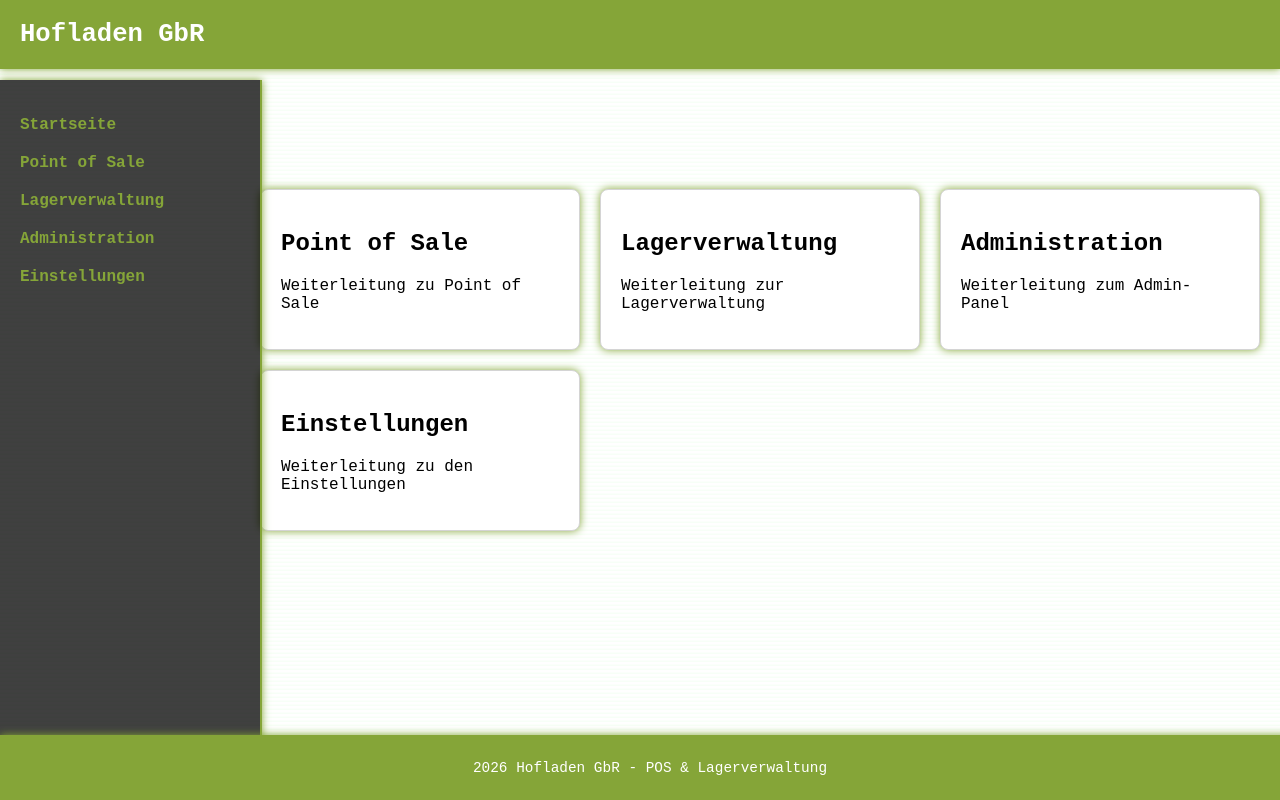
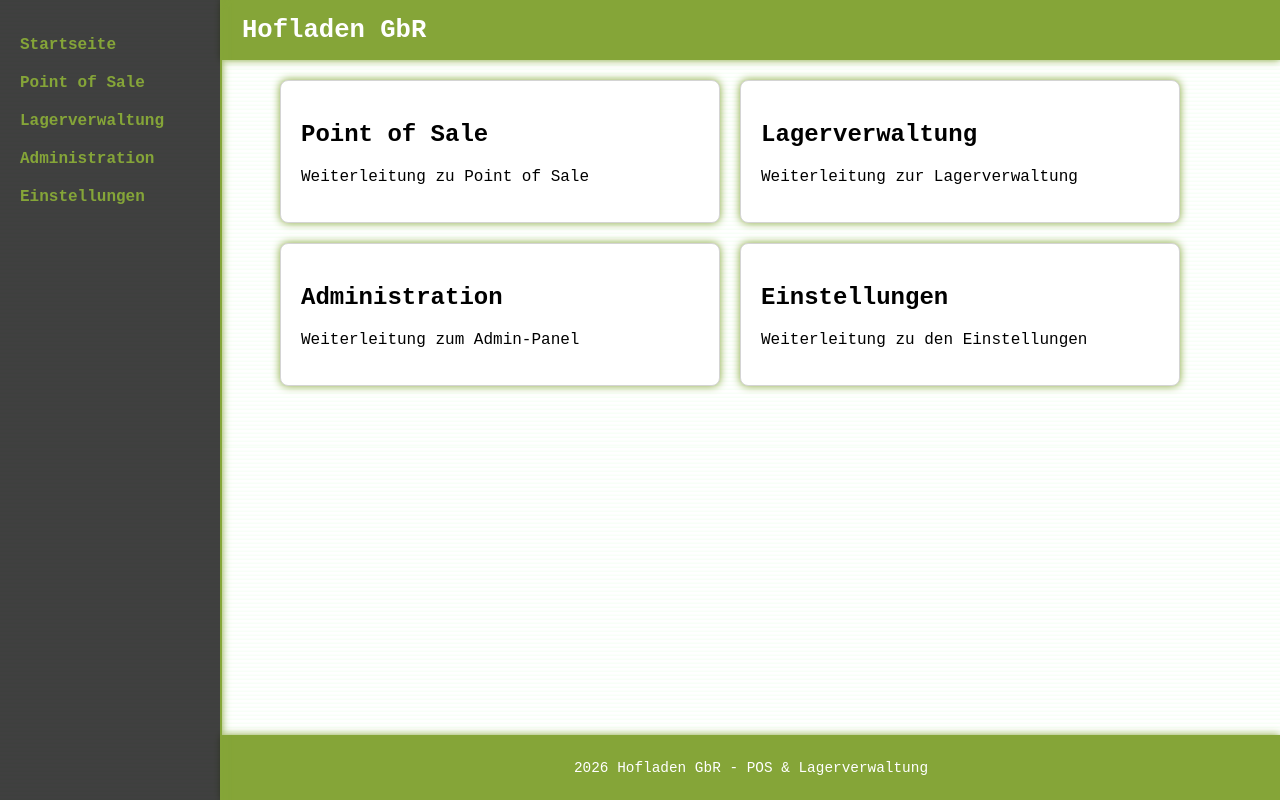
Before and after one commit to MarkiMarkOnline/PROJEKT_KUNDENAUFTRAG, a PHP site: page /index.php in a window 1280 px wide. Run offline with PHP 8.4, Linux system fonts and the light colour scheme.

Commit message:
Second Commit; Changes in Design [Header & Footer fixed in Position, grid in main-class geaendert]

```diff
--- a/assets/css/styles.css
+++ b/assets/css/styles.css
@@ -58,13 +58,19 @@ body {
    ======================================== */
 
 .header {
+    position: fixed;
+    top: 0;
+    left: 222px; /* Sidebar (220px) + Border (2px) */
+    right: 0;
+    height: 60px;
     background: var(--primary-green);
     color: white;
-    padding: var(--spacing-md);
+    padding: 0 var(--spacing-md);
     display: flex;
     justify-content: space-between;
     align-items: center;
     box-shadow: var(--glow-soft);
+    z-index: 99;
 }
 
 .header-logo h1 {
@@ -100,11 +106,11 @@ body {
     padding: var(--spacing-md);
     border-right: 2px solid var(--primary-green);
     box-shadow: var(--glow-soft);
-    height: 100vh;
     position: fixed;
     top: 0;
     left: 0;
-    margin-top: 80px; /* Platz für Header */
+    height: 100vh;
+    z-index: 100;
 }
 
 .sidebar ul {
@@ -135,15 +141,15 @@ body {
 .footer {
     position: fixed;
     bottom: 0;
-    left: 0;
-    width: 100%;
+    left: 222px; /* Sidebar (220px) + Border (2px) */
+    right: 0;
     background: var(--primary-green);
     color: white;
     text-align: center;
     padding: var(--spacing-sm);
     font-size: 0.9rem;
     box-shadow: var(--glow-soft);
-    z-index: 100;
+    z-index: 99;
 }
 
 
@@ -153,11 +159,13 @@ body {
 
 .grid {
     display: grid;
-    grid-template-columns: repeat(auto-fill, minmax(280px, 1fr));
+    grid-template-columns: 1fr 1fr;
+    grid-template-rows: auto auto;
     gap: var(--spacing-md);
     margin-left: 240px;
-    padding: var(--spacing-md);
-    margin-top: 100px;
+    padding: 40px;
+    padding-top: 80px;  /* Platz für fixierten Header */
+    max-width: 900px;
     padding-bottom: 60px; /* Platz für fixierten Footer */
 }
 
@@ -171,6 +179,8 @@ body {
     padding: var(--spacing-md);
     border-radius: 8px;
     box-shadow: var(--glow-soft);
+    height: 100%;
+    box-sizing: border-box;
 }
 
 .module-link {
@@ -291,13 +301,19 @@ body {
    ======================================== */
 
 .header {
+    position: fixed;
+    top: 0;
+    left: 222px; /* Sidebar (220px) + Border (2px) */
+    right: 0;
+    height: 60px;
     background: var(--primary-green);
     color: white;
-    padding: var(--spacing-md);
+    padding: 0 var(--spacing-md);
     display: flex;
     justify-content: space-between;
     align-items: center;
     box-shadow: var(--glow-soft);
+    z-index: 99;
 }
 
 .header-logo h1 {
@@ -328,16 +344,16 @@ body {
    ======================================== */
 
 .sidebar {
-    width: 220px;
+    width: 180px;
     background: var(--console-bg);
     padding: var(--spacing-md);
     border-right: 2px solid var(--primary-green);
     box-shadow: var(--glow-soft);
-    height: 100vh;
     position: fixed;
     top: 0;
     left: 0;
-    margin-top: 80px; /* Platz für Header */
+    height: 100vh;
+    z-index: 100;
 }
 
 .sidebar ul {
@@ -368,15 +384,15 @@ body {
 .footer {
     position: fixed;
     bottom: 0;
-    left: 0;
-    width: 100%;
+    left: 222px; /* Sidebar (220px) + Border (2px) */
+    right: 0;
     background: var(--primary-green);
     color: white;
     text-align: center;
     padding: var(--spacing-sm);
     font-size: 0.9rem;
     box-shadow: var(--glow-soft);
-    z-index: 100;
+    z-index: 99;
 }
 
 
@@ -386,11 +402,13 @@ body {
 
 .grid {
     display: grid;
-    grid-template-columns: repeat(auto-fill, minmax(280px, 1fr));
+    grid-template-columns: 1fr 1fr;
+    grid-template-rows: auto auto;
     gap: var(--spacing-md);
     margin-left: 240px;
-    padding: var(--spacing-md);
-    margin-top: 100px;
+    padding: 40px;
+    padding-top: 80px;  /* Platz für fixierten Header */
+    max-width: 900px;
     padding-bottom: 60px; /* Platz für fixierten Footer */
 }
 
@@ -404,6 +422,8 @@ body {
     padding: var(--spacing-md);
     border-radius: 8px;
     box-shadow: var(--glow-soft);
+    height: 100%;
+    box-sizing: border-box;
 }
 
 .module-link {
@@ -481,9 +501,9 @@ body {
     background-color: var(--dim-green);
 }
 
-/* Berichte - Dunkler grüner Hintergrund */
+/* Berichte - Heller grüner Hintergrund */
 .lager-module#berichte {
-    background-color: var(--dim-green);
+    background-color: var(--primary-green);
 }
 
 .lager-module#berichte:hover {
--- a/index.php
+++ b/index.php
@@ -6,35 +6,34 @@ include __DIR__ . '/includes/sidebar.php';
 
 
 <main class="grid">
-
-    <a href="<?php echo BASE_URL; ?>/sub_directories/pos.php" class="module-link">
+  <a href="<?php echo BASE_URL; ?>/sub_directories/pos.php" class="module-link module-pos">
     <div class="module">
       <h2>Point of Sale</h2>
       <p>Weiterleitung zu Point of Sale</p>
     </div>
   </a>
 
-    <a href="<?php echo BASE_URL; ?>/sub_directories/lagerverwaltung.php" class="module-link">
+  <a href="<?php echo BASE_URL; ?>/sub_directories/lagerverwaltung.php" class="module-link module-lager">
     <div class="module">
       <h2>Lagerverwaltung</h2>
       <p>Weiterleitung zur Lagerverwaltung</p>
     </div>
   </a>
 
-    <a href="<?php echo BASE_URL; ?>/sub_directories/admin.php" class="module-link">
+  <a href="<?php echo BASE_URL; ?>/sub_directories/admin.php" class="module-link module-admin">
     <div class="module">
       <h2>Administration</h2>
       <p>Weiterleitung zum Admin-Panel</p>
     </div>
   </a>
 
-    <a href="<?php echo BASE_URL; ?>/sub_directories/einstellungen.php" class="module-link">
+  <a href="<?php echo BASE_URL; ?>/sub_directories/einstellungen.php" class="module-link module-settings">
     <div class="module">
       <h2>Einstellungen</h2>
       <p>Weiterleitung zu den Einstellungen</p>
     </div>
   </a>
-
 </main>
 
+
 <?php include __DIR__ . '/includes/footer.php'; ?>
```
Lines whose indentation alone changed are shown as unchanged.
